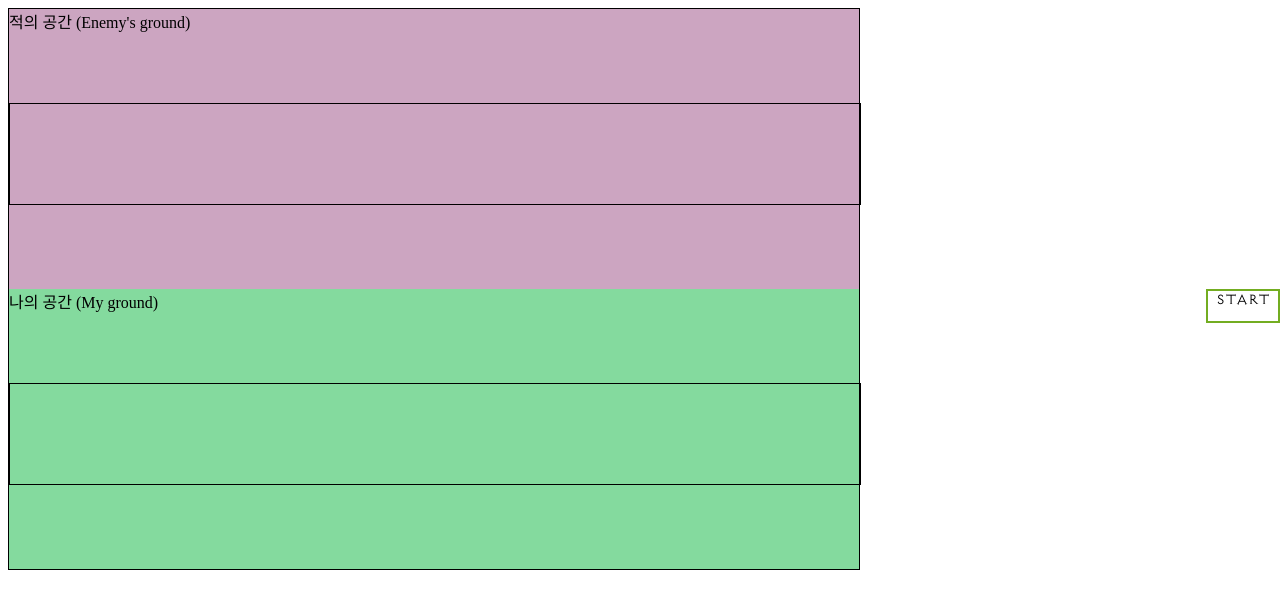
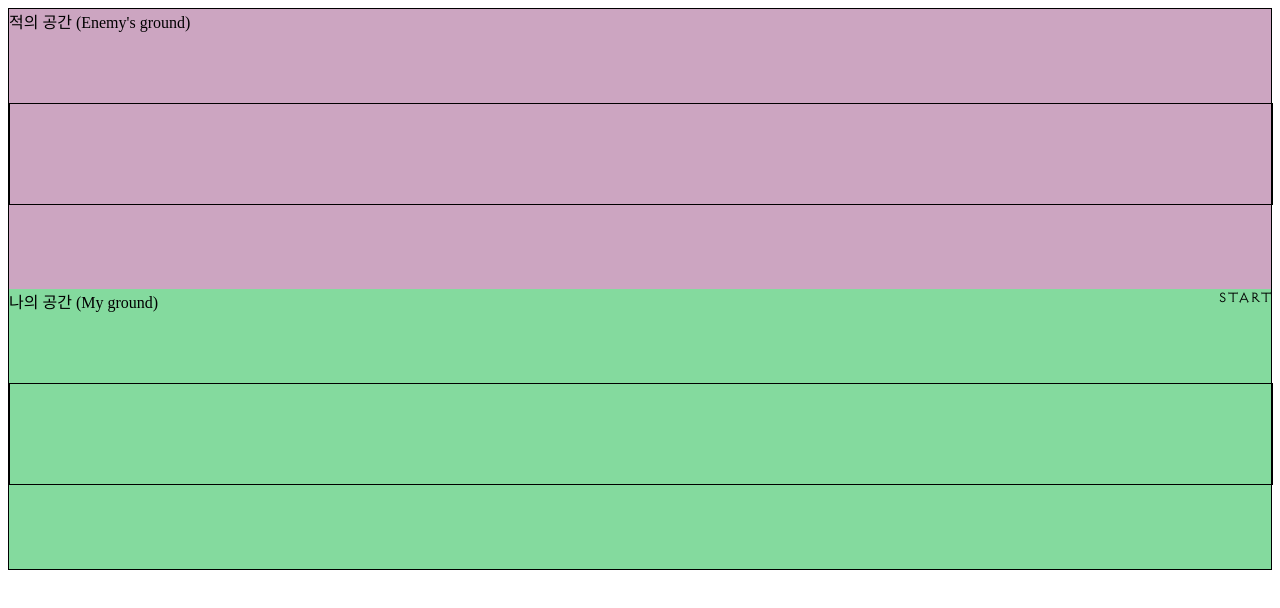
Before and after one commit to pitilesslove/MinoStoneProject, a React (Create React App) app: page / in a window 1280 px wide. Shown: the top 608 px of the page. Built offline with nearby package versions, Linux system fonts and the light colour scheme.

Commit message:
- 게임판 ( PlayGround ) 위치 조정

```diff
--- a/src/css/PlayGround.css
+++ b/src/css/PlayGround.css
@@ -1,5 +1,4 @@
 #playground {
-    width: 850px;
     height: 560px;
     border: 1px solid #000;
 }
@@ -22,7 +21,8 @@
     height: 100px;
     margin-top: 70px;
     border: 1px solid #000;
-
+    justify-content: center;
+    align-items: center;
 }
 
 #turn_area {
@@ -38,7 +38,6 @@
     width : 70px;
     height: 30px;
     right: 0;
-    border: 2px solid #73AD21;
     font-family: 'DiabloFont';
     vertical-align: middle;
 }
```
